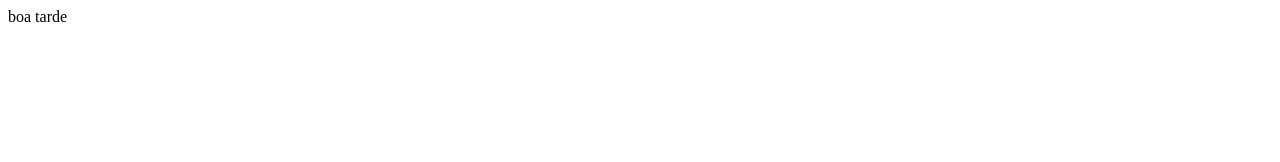
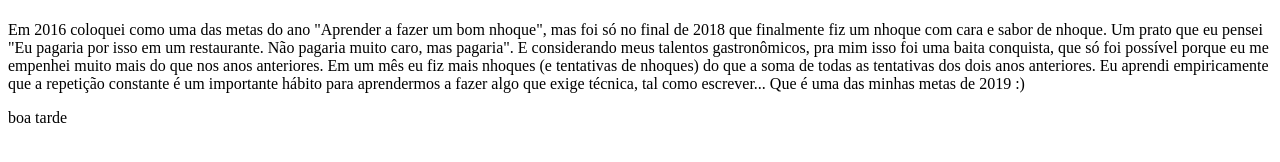
Before and after one commit to Clarafm10/Clara1A, a plain HTML site: page index.html in a window 1280 px wide. Drawn offline with Linux system fonts and the light colour scheme.

Commit message:
07/08/2024

```diff
--- a/index.html
+++ b/index.html
@@ -1,11 +1,24 @@
 <!DOCTYPE html>
 <html lang="en">
+
 <head>
     <meta charset="UTF-8">
     <meta name="viewport" content="width=device-width, initial-scale=1.0">
     <title>CidaVida</title>
 </head>
+
 <body>
+    <h1></h1>
+    <p>
+        Em 2016 coloquei como uma das metas do ano "Aprender a fazer um bom nhoque", mas foi só no final de 2018 que
+        finalmente fiz um nhoque com cara e sabor de nhoque. Um prato que eu pensei "Eu pagaria por isso em um
+        restaurante. Não pagaria muito caro, mas pagaria". E considerando meus talentos gastronômicos, pra mim isso foi
+        uma baita conquista, que só foi possível porque eu me empenhei muito mais do que nos anos anteriores. Em um mês
+        eu fiz mais nhoques (e tentativas de nhoques) do que a soma de todas as tentativas dos dois anos anteriores. Eu
+        aprendi empiricamente que a repetição constante é um importante hábito para aprendermos a fazer algo que exige
+        técnica, tal como escrever... Que é uma das minhas metas de 2019 :)
+    </p>
     boa tarde
 </body>
+
 </html>
```
